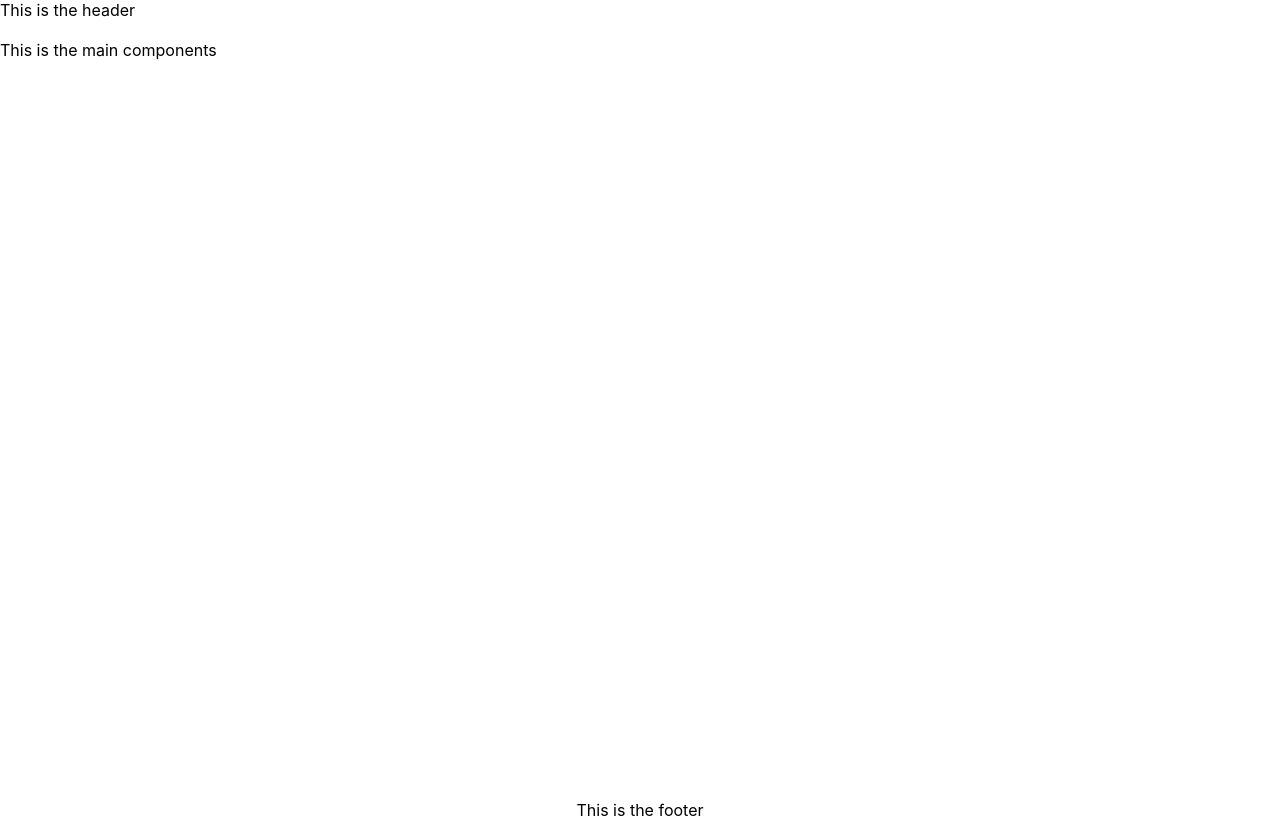
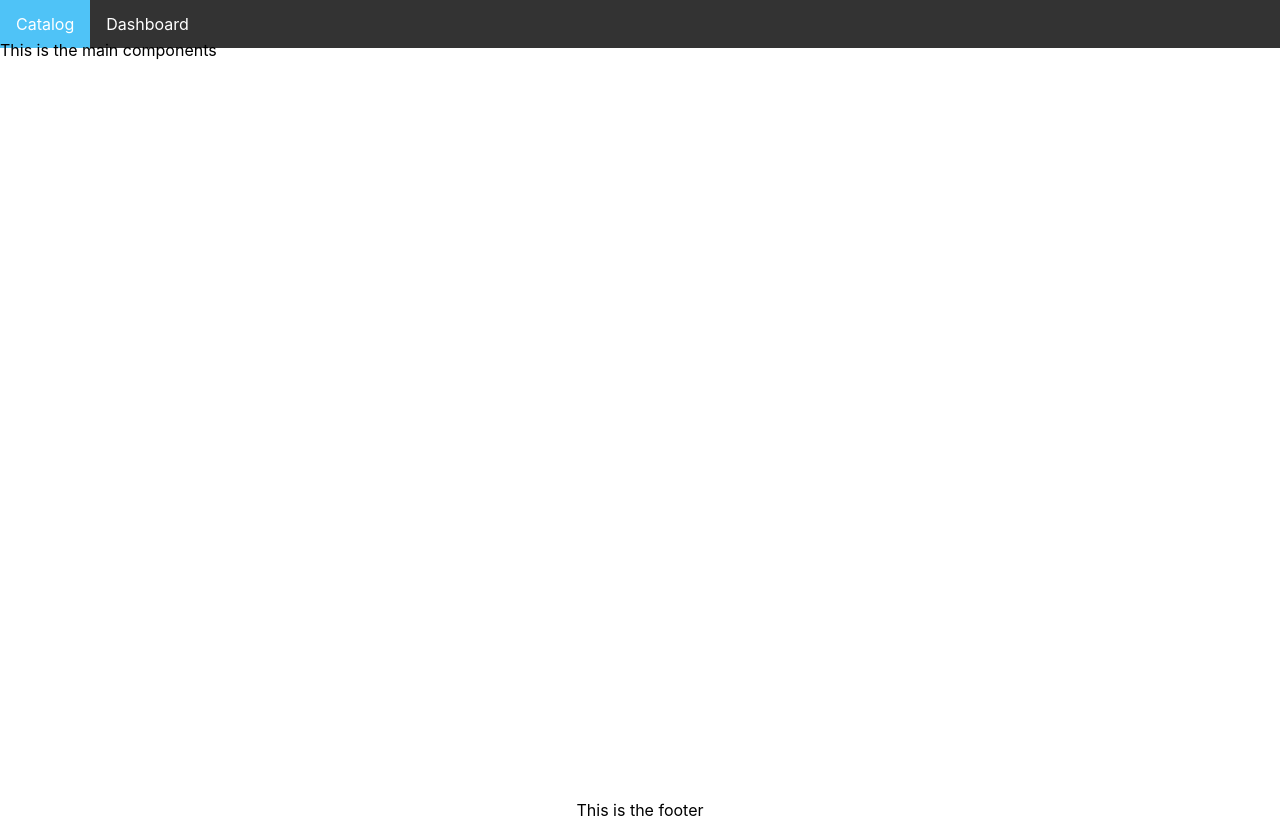
Before and after one commit to yasithSaparamadu/spark_lms, a React (Create React App) app: page / in a window 1280 px wide. Built offline with nearby package versions, Linux system fonts and the light colour scheme.

Commit message:
Add navbar components

```diff
--- a/src/App.js
+++ b/src/App.js
@@ -1,11 +1,21 @@
-import {Header, Main, Footer} from "./components/Layout"
+import { Header, Main, Footer } from "./components/Layout";
+import { NavBar, NavItem, NavLink } from "./components/Navbar";
 
 function App() {
   return (
     <>
-    <Header>This is the header</Header>
-    <Main>This is the main components</Main>
-    <Footer>This is the footer</Footer>
+      <Header>
+        <NavBar>
+          <NavItem href="#">
+            <NavLink>Catalog</NavLink>
+          </NavItem>
+          <NavItem href="#">
+            <NavLink>Dashboard</NavLink>
+          </NavItem>
+        </NavBar>
+      </Header>
+      <Main>This is the main components</Main>
+      <Footer>This is the footer</Footer>
     </>
   );
 }
--- /dev/null
+++ b/src/components/Navbar.js
@@ -0,0 +1,29 @@
+import styled from "styled-components";
+
+export const NavBar = styled.ul`
+  list-style-type: none;
+  margin: 0;
+  padding: 0;
+  overflow: hidden;
+  background-color: #333;
+`;
+
+export const NavItem = styled.li`
+  float: left;
+`;
+
+export const NavLink = styled.a`
+  display: block;
+  color: white;
+  text-align: center;
+  padding: 14px 16px;
+  text-decoration: none;
+
+  :hover {
+    background-color: #4fc3f7;
+  }
+
+  .active {
+      background-color: 304aa6d;
+  }
+`;
```
